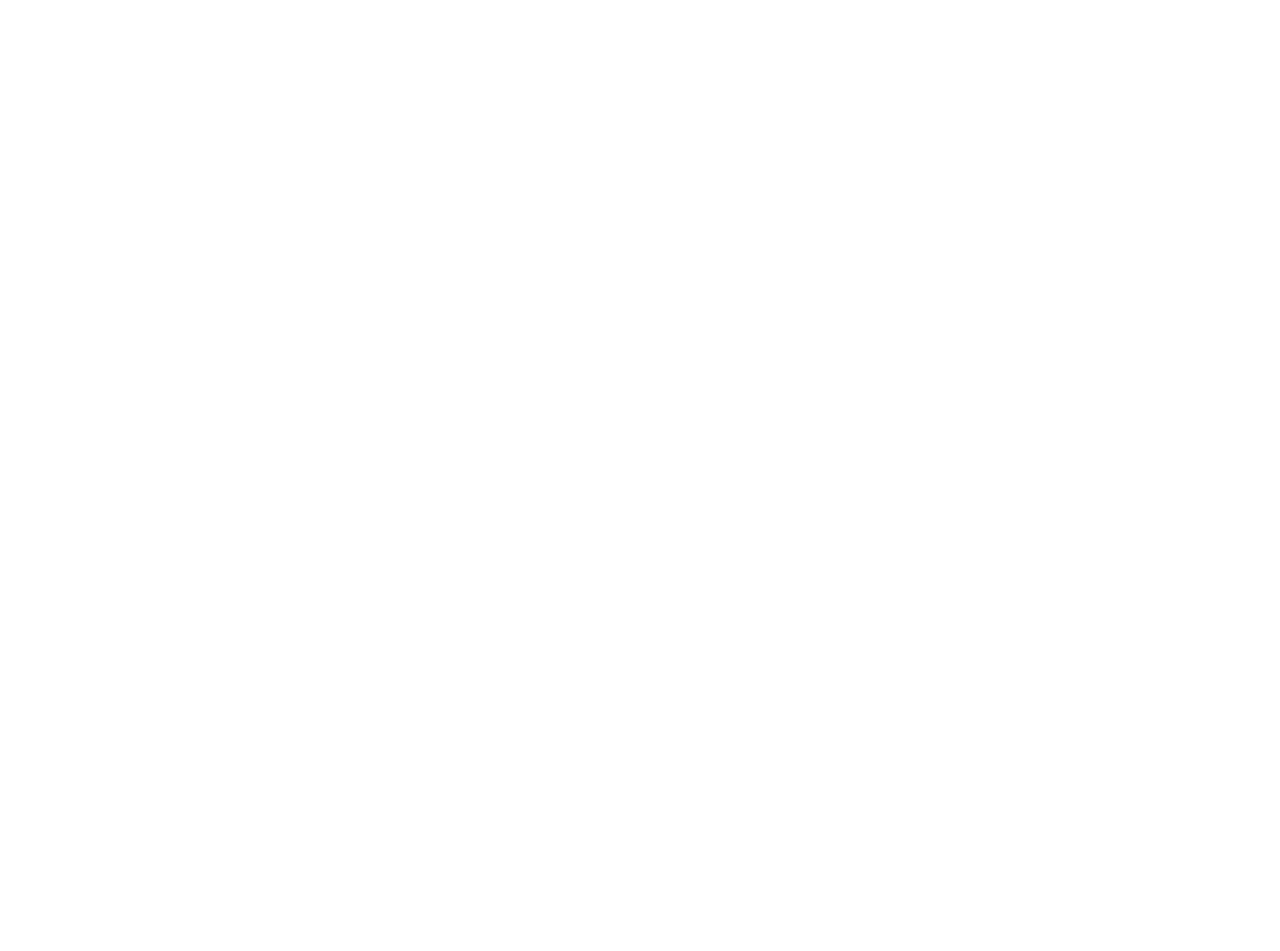
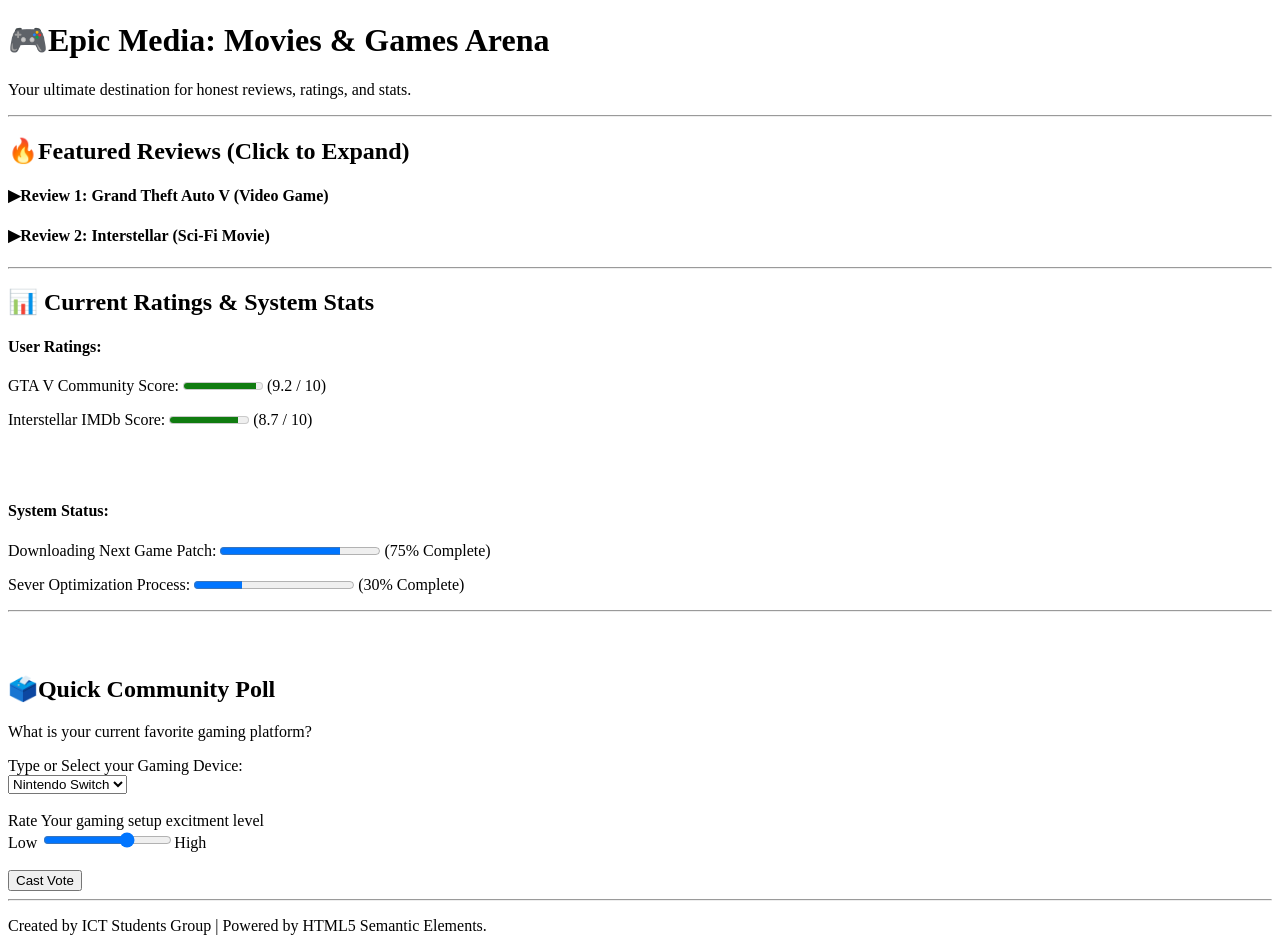
Before and after one commit to yasaschathurangana/Epic-Media-Reviews-Activity-06-HTML, a plain HTML site: page Index.html in a window 1280 px wide. Before the commit the page ends 800 px from the top, so only its background shows below. Drawn offline with Linux system fonts and the light colour scheme.

Commit message:
Complete HTML Update

```diff
--- a/Index.html
+++ b/Index.html
@@ -1,11 +1,46 @@
 <!DOCTYPE html>
 <html lang="en">
+
 <head>
     <meta charset="UTF-8">
     <meta name="viewport" content="width=device-width, initial-scale=1.0">
     <title>Document</title>
 </head>
+
 <body>
+    <h1>🎮Epic Media: Movies & Games Arena</h1>
+    <p>Your ultimate destination for honest reviews, ratings, and stats.</p>
+    <hr>
+    <h2>🔥Featured Reviews (Click to Expand)</h2>
+    <h4>▶Review 1: Grand Theft Auto V (Video Game)</h4>
+    <h4>▶Review 2: Interstellar (Sci-Fi Movie)</h4>
+    <hr>
+    <h2>📊 Current Ratings & System Stats</h2>
+    <h4>User Ratings:</h4>
+    <p>GTA V Community Score: <meter value="9.2" min="0" max="10"></meter> (9.2 / 10)</p>
+    <p>Interstellar IMDb Score: <meter value="8.7" min="0" max="10"></meter> (8.7 / 10)</p>
+    <br><br>
+    <h4>System Status:</h4>
+    <p>Downloading Next Game Patch: <progress value="75" max="100"></progress> (75% Complete)</p>
+    <p>Sever Optimization Process: <progress value="30" max="100"></progress> (30% Complete)</p>
+    <hr>
+    <br><br>
+    <h2>🗳️Quick Community Poll</h2>
+    <p>What is your current favorite gaming platform?</p>
+    <Label for="gaming device"> Type or Select your Gaming Device:</Label><br>
+    <select name="gaming device" id="gaming device">
+        <option value="Nintendo Switch" selected>Nintendo Switch</option>
+        <option value="Play Station 5">Play Station 5</option>
+        <option value="Xbox Series X">Xbox Series X</option>
+        <option value="PC">PC</option>
+    </select>
+    <br><br>
+    <Label for="excitment level">Rate Your gaming setup excitment level</Label><br>
+    Low <input type="range" id="excitment level" name="excitment level" min="1" max="10" value="7">High
+    <br><br>
+    <button type="submit"> Cast Vote</button>
+    <hr>
+    <p>Created by ICT Students Group | Powered by HTML5 Semantic Elements.</p>
+</body>
 
-</body>
 </html>
```
